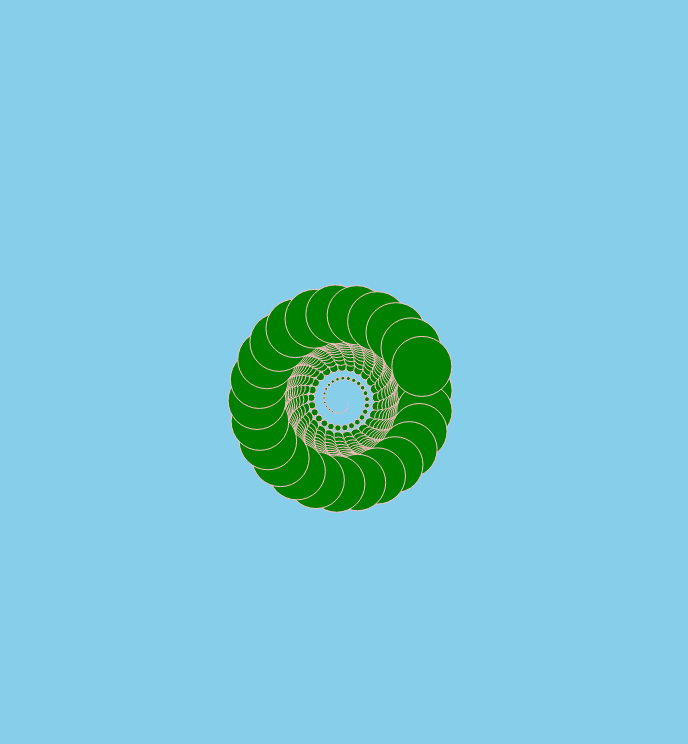
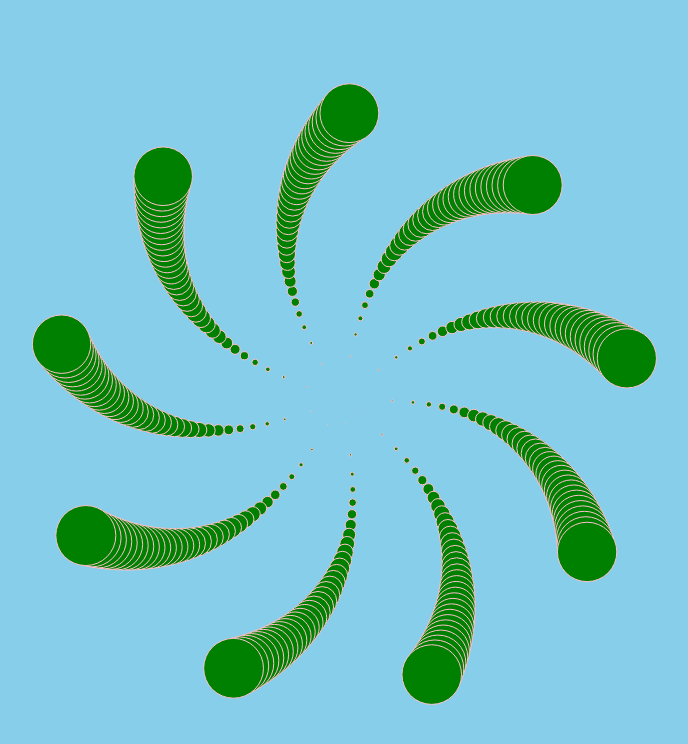
Before and after one commit to cxexxe/12.02_test, a plain HTML site: page index.html in a window 1280 px wide. Shown: the whole page, without its empty margins (298-986 px from the left). Drawn offline with Linux system fonts and the light colour scheme.

Commit message:
canvas 그림

```diff
--- a/index.html
+++ b/index.html
@@ -28,7 +28,7 @@
         canvas.height = window.innerHeight;
 
         let number = 0;
-        let scale = 10;
+        let scale = 20;
         let size = 0;
 
         function drawFlower(){
@@ -46,7 +46,7 @@
             ctx.fill();
             ctx.stroke();
             size += 0.1;
-            number += 0.25;
+            number += 0.7;
         }
 
         function animate() {
```
